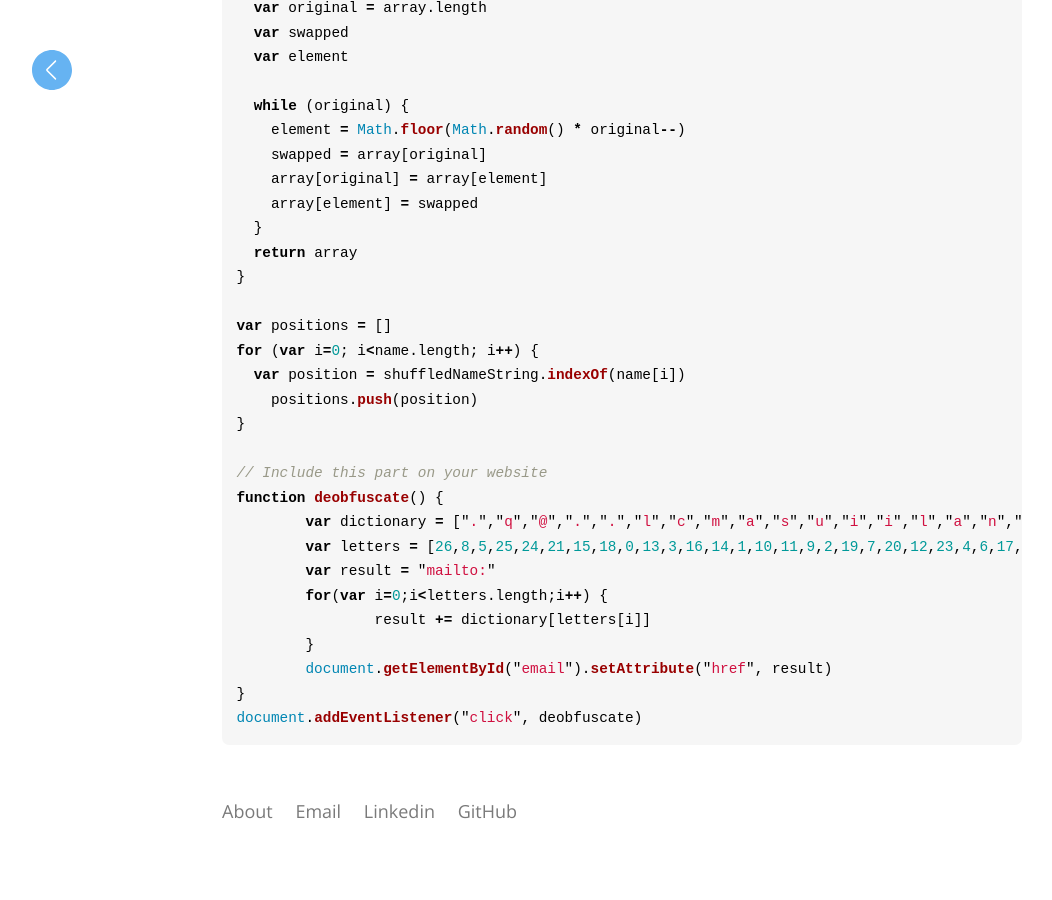
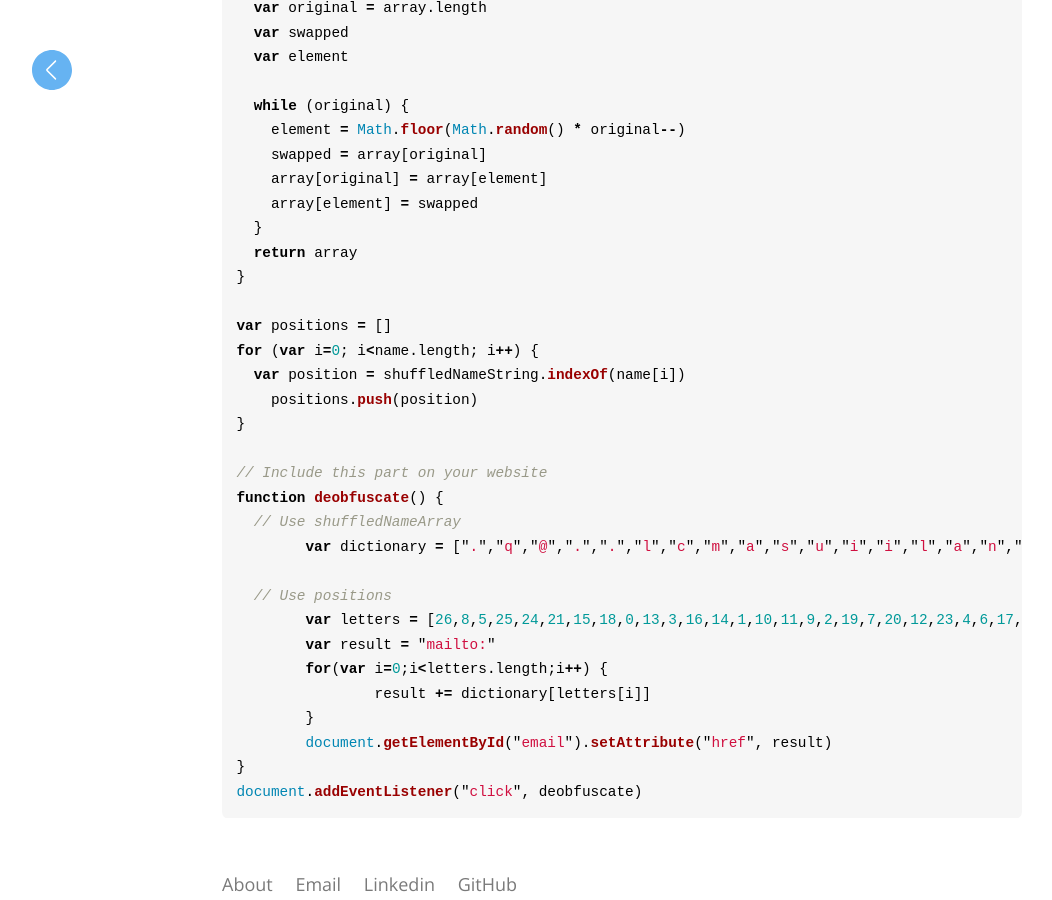
Before and after one commit to salomoneb/site, a Jekyll site: the page built from _posts/2017-01-28-email-obfuscation.md, in a window 1280 px wide and 900 px high, scrolled down 2127 px. Shown: the whole window, without its empty margins (18-1070 px from the left). Built offline with Jekyll 4.4.1, drawn with Linux system fonts in a browser that asks for light colours; before the commit the page ends 2953 px from its top, so only the background shows below that.

Commit message:
added comment to code

```diff
--- a/_posts/2017-01-28-email-obfuscation.md
+++ b/_posts/2017-01-28-email-obfuscation.md
@@ -74,7 +74,10 @@ for (var i=0; i<name.length; i++) {
 
 // Include this part on your website
 function deobfuscate() {
+  // Use shuffledNameArray
 	var dictionary = [".","q","@",".",".","l","c","m","a","s","u","i","i","l","a","n","b","o","e","g","a","o","m","l","m","o","s"]
+
+  // Use positions
 	var letters = [26,8,5,25,24,21,15,18,0,13,3,16,14,1,10,11,9,2,19,7,20,12,23,4,6,17,22]
 	var result = "mailto:"
 	for(var i=0;i<letters.length;i++) {
```
